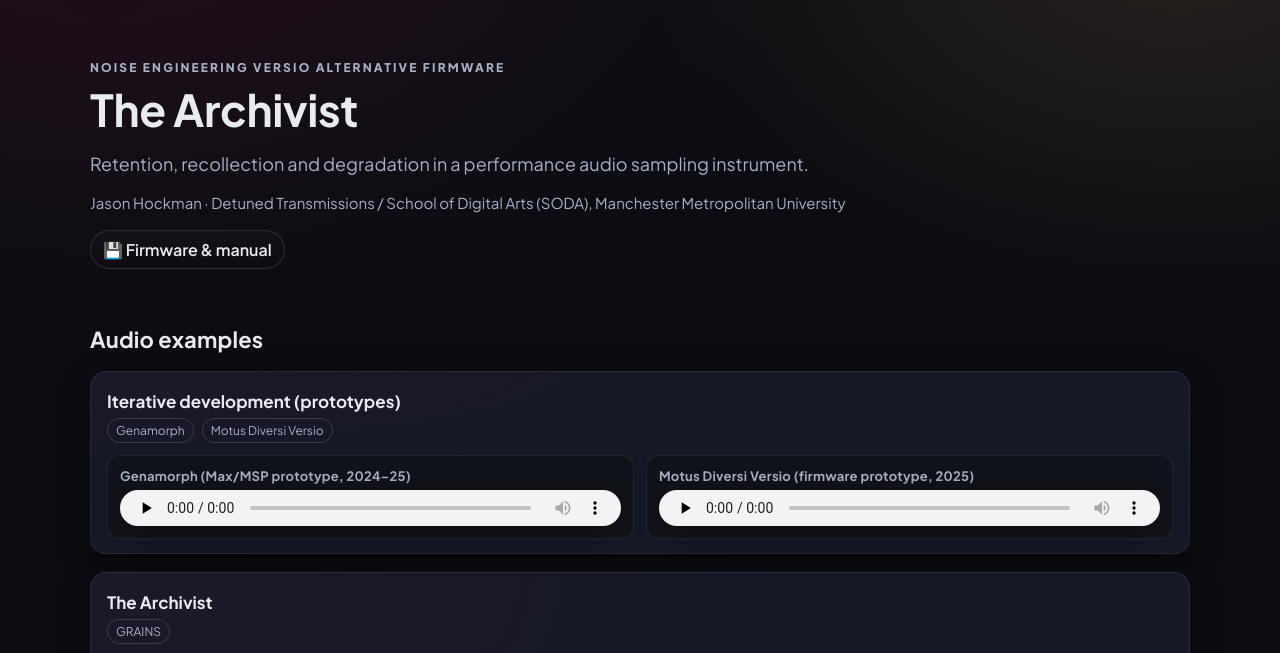
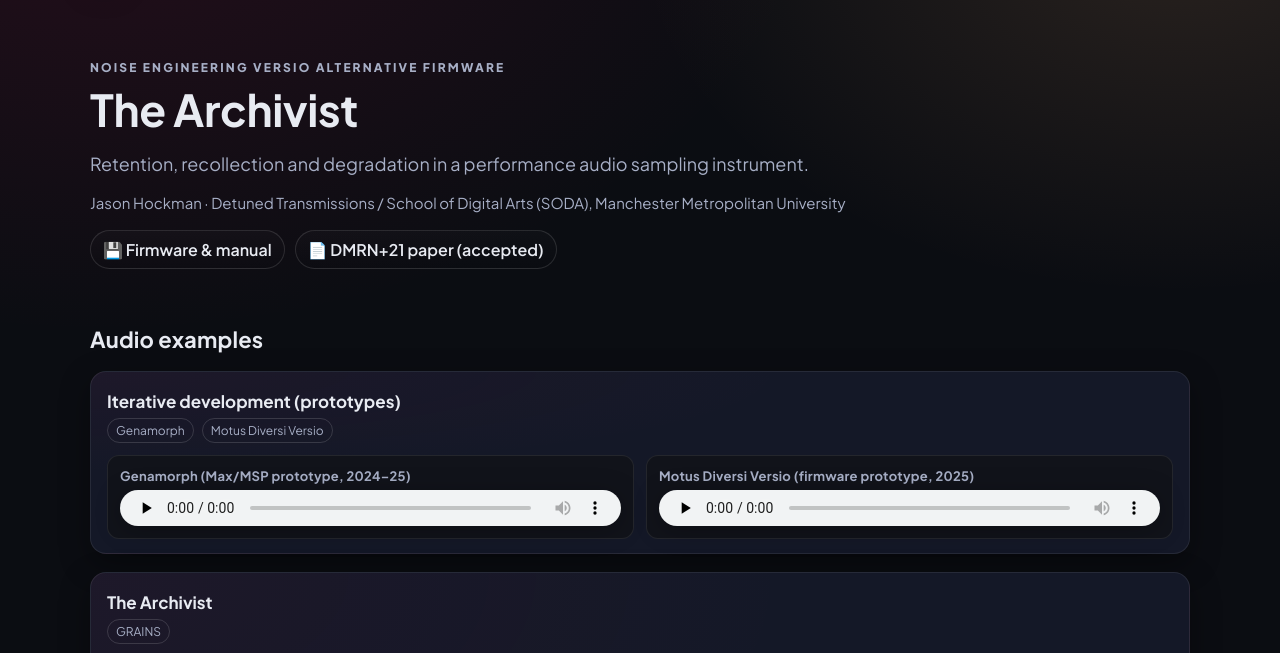
Before and after one commit to jhockman/jhockman.github.io, a plain HTML site: page the-archivist/index.html in a window 1280 px wide. Shown: the part 67-720 px from the top of the page. Drawn offline with Linux system fonts and the light colour scheme.

Commit message:
Update index.html

```diff
--- a/the-archivist/index.html
+++ b/the-archivist/index.html
@@ -141,6 +141,7 @@
       <p class="authors">Jason Hockman · Detuned Transmissions / School of Digital Arts (SODA), Manchester Metropolitan University</p>
       <div class="pills">
         <a class="pill" href="https://github.com/jhockman/the-archivist" target="_blank" rel="noopener">💾 Firmware &amp; manual</a>
+        <a class="pill" href="hockman-2026-the-archivist-dmrn21.pdf" target="_blank" rel="noopener">📄 DMRN+21 paper (accepted)</a>
         <!-- <a class="pill" href="http://asff.co.uk/festival" target="_blank" rel="noopener">🎬 Worm Grunting at Aesthetica</a> -->
         <!-- Add the workshop paper here once the PDF is in this folder:
         <a class="pill" href="hockman-2026-the-archivist-dmrn21.pdf" target="_blank" rel="noopener">📄 DMRN+21 paper</a>
```
